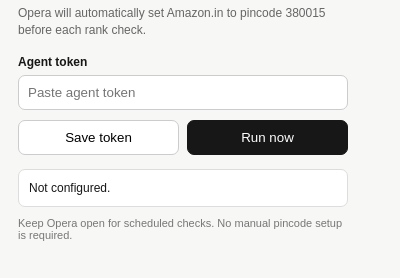
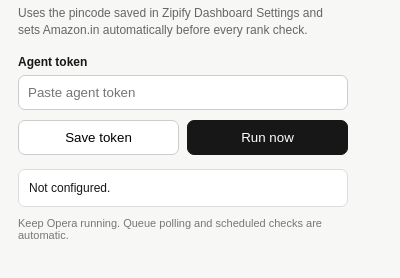
Before and after one commit to vishalmanwar/api, a browser extension: page rank-extension/popup.html in a window 400 px wide. Shown: the part 40-318 px from the top of the page. Drawn offline with Linux system fonts and the light colour scheme.

Commit message:
Make Opera rank agent pincode wording dynamic

```diff
--- a/rank-extension/popup.html
+++ b/rank-extension/popup.html
@@ -8,7 +8,7 @@
 <body>
   <div class="wrap">
     <h1>Zipify Rank Agent</h1>
-    <p class="muted">Opera will automatically set Amazon.in to pincode 380015 before each rank check.</p>
+    <p class="muted">Uses the pincode saved in Zipify Dashboard Settings and sets Amazon.in automatically before every rank check.</p>
     <label>Agent token</label>
     <input id="token" type="password" placeholder="Paste agent token">
     <div class="row">
@@ -16,7 +16,7 @@
       <button id="run" class="primary">Run now</button>
     </div>
     <div id="status" class="status">Not configured.</div>
-    <div class="small">Keep Opera open for scheduled checks. No manual pincode setup is required.</div>
+    <div class="small">Keep Opera running. Queue polling and scheduled checks are automatic.</div>
   </div>
   <script src="popup.js"></script>
 </body>
```
